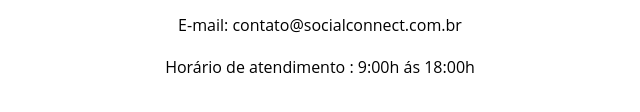
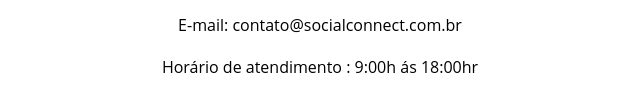
Before and after one commit to Bernas01/Case-Social-Connect-main, a plain HTML site: page index.html in a window 1280 px wide. Shown: the part 991-1103 px from the top of the page, 320-960 px from the left. Drawn offline with Linux system fonts and the light colour scheme.

Commit message:
mudei horario equipe

```diff
--- a/index.html
+++ b/index.html
@@ -107,7 +107,7 @@
             <h2>Entre em Contato</h2>
             <p>Whatsaap: 11 999999-9990</p>
             <p>E-mail: contato@socialconnect.com.br</p>
-            <p>Horário de atendimento : 9:00h ás 18:00h</p>
+            <p>Horário de atendimento : 9:00h ás 18:00hr</p>
         </section>
     </main>
     <footer>
```
